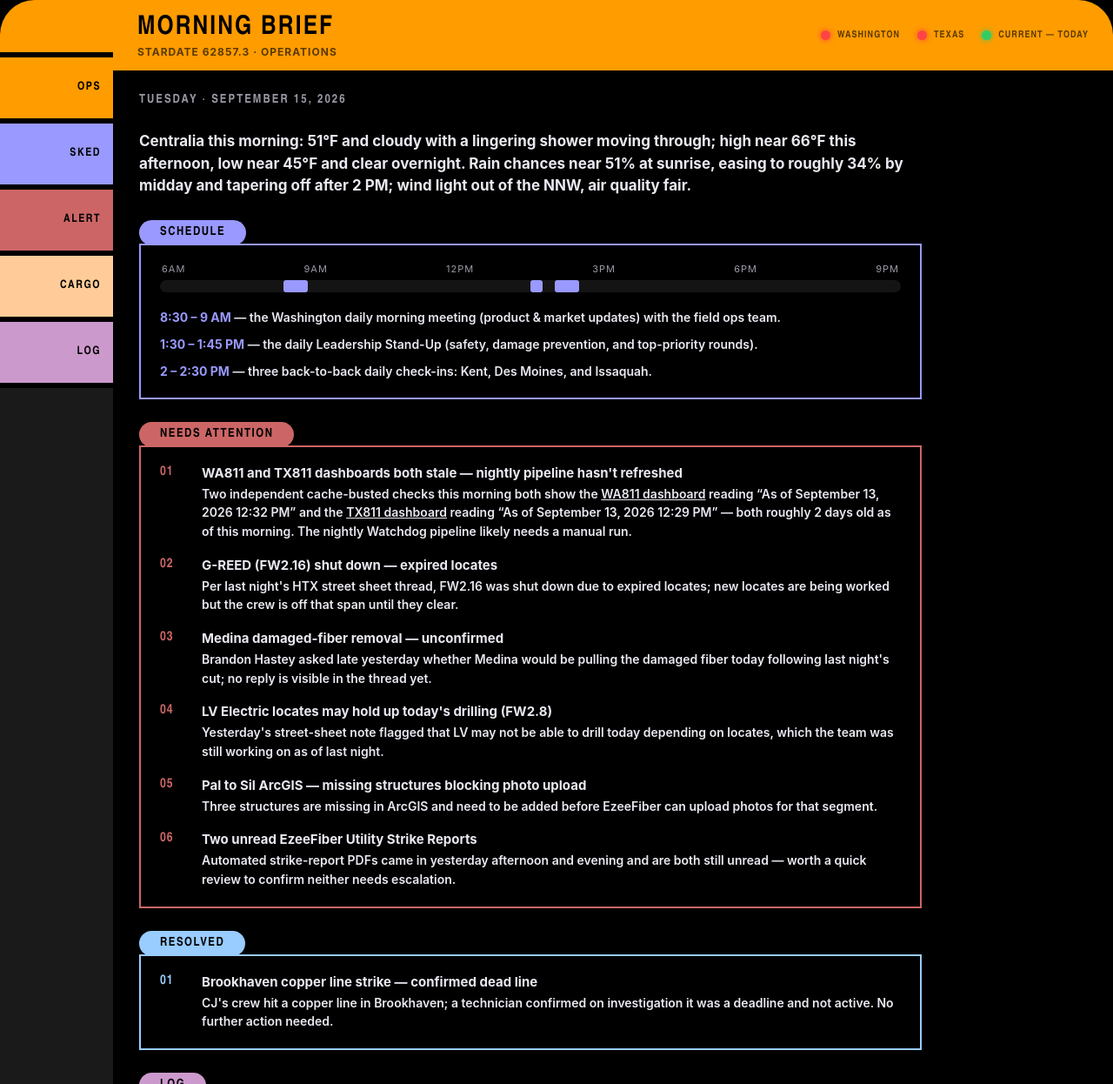
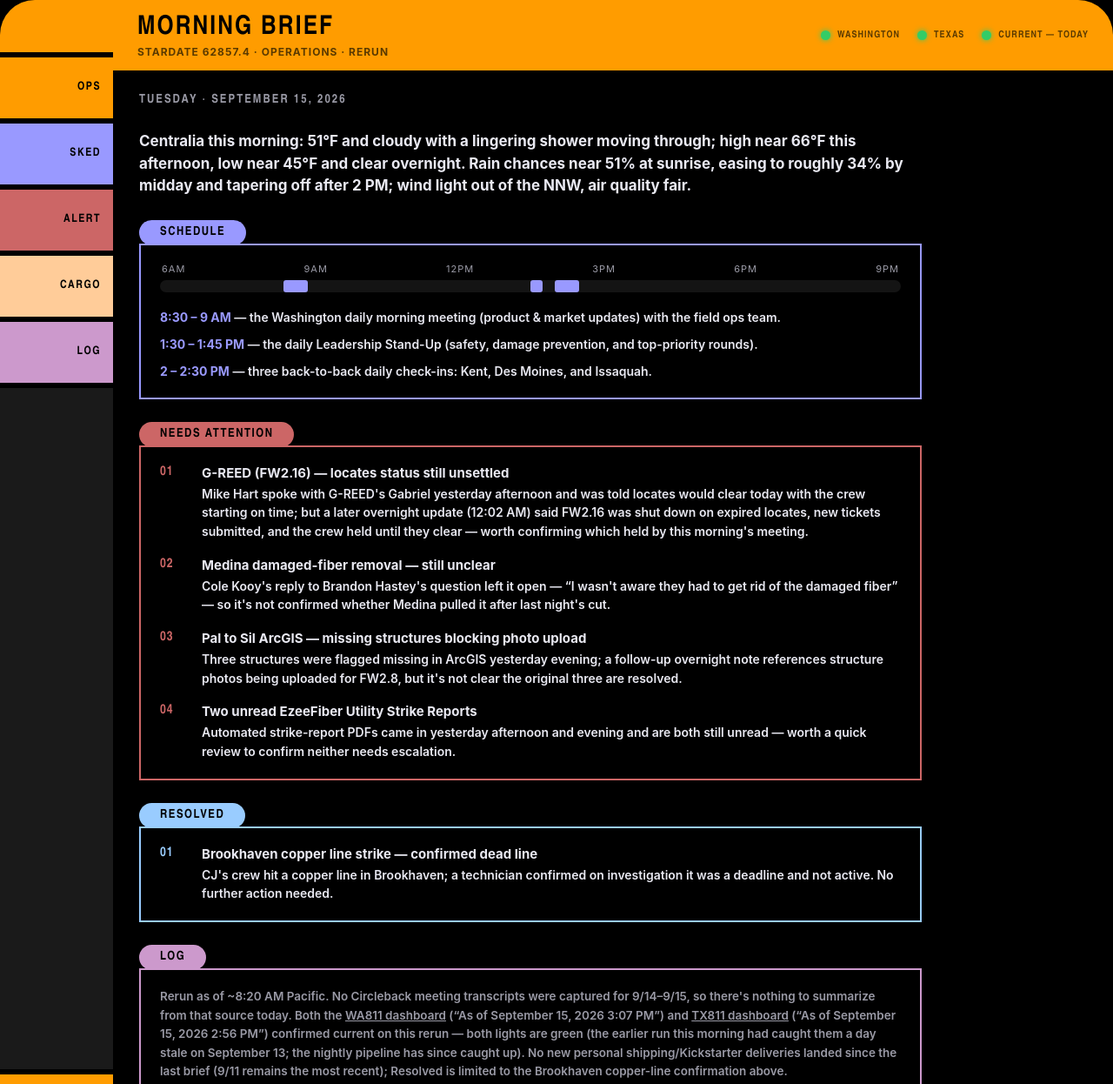
Before and after one commit to markricemho-commits/DailyOpsBriefing, a plain HTML site: page index.html in a window 1280 px wide. Shown: the top 1246 px of the page at 87% size. Drawn offline with Linux system fonts and the light colour scheme.

Commit message:
Morning Brief 2026-09-15 rerun

```diff
--- a/index.html
+++ b/index.html
@@ -282,15 +282,15 @@
     <div class="topbar">
       <div class="topbar-left">
         <div class="topbar-title display">Morning Brief</div>
-        <div class="topbar-stardate">Stardate 62857.3 · Operations</div>
+        <div class="topbar-stardate">Stardate 62857.4 · Operations · Rerun</div>
       </div>
       <div class="status-lights">
         <div class="light-item">
-          <span class="light red"></span>
+          <span class="light green"></span>
           <span class="light-label display">Washington</span>
         </div>
         <div class="light-item">
-          <span class="light red"></span>
+          <span class="light green"></span>
           <span class="light-label display">Texas</span>
         </div>
         <div class="light-item">
@@ -334,40 +334,26 @@
             <li class="item">
               <div class="item-tag">01</div>
               <div class="item-body">
-                <div class="item-title">WA811 and TX811 dashboards both stale &mdash; nightly pipeline hasn't refreshed</div>
-                <div class="item-sentence">Two independent cache-busted checks this morning both show the <a href="https://markricemho-commits.github.io/wa811-dashboard/" style="color:inherit;text-decoration:underline;">WA811 dashboard</a> reading &ldquo;As of September 13, 2026 12:32 PM&rdquo; and the <a href="https://markricemho-commits.github.io/tx811-dashboard/" style="color:inherit;text-decoration:underline;">TX811 dashboard</a> reading &ldquo;As of September 13, 2026 12:29 PM&rdquo; &mdash; both roughly 2 days old as of this morning. The nightly Watchdog pipeline likely needs a manual run.</div>
+                <div class="item-title">G-REED (FW2.16) &mdash; locates status still unsettled</div>
+                <div class="item-sentence">Mike Hart spoke with G-REED's Gabriel yesterday afternoon and was told locates would clear today with the crew starting on time; but a later overnight update (12:02 AM) said FW2.16 was shut down on expired locates, new tickets submitted, and the crew held until they clear &mdash; worth confirming which held by this morning's meeting.</div>
               </div>
             </li>
             <li class="item">
               <div class="item-tag">02</div>
               <div class="item-body">
-                <div class="item-title">G-REED (FW2.16) shut down &mdash; expired locates</div>
-                <div class="item-sentence">Per last night's HTX street sheet thread, FW2.16 was shut down due to expired locates; new locates are being worked but the crew is off that span until they clear.</div>
+                <div class="item-title">Medina damaged-fiber removal &mdash; still unclear</div>
+                <div class="item-sentence">Cole Kooy's reply to Brandon Hastey's question left it open &mdash; &ldquo;I wasn't aware they had to get rid of the damaged fiber&rdquo; &mdash; so it's not confirmed whether Medina pulled it after last night's cut.</div>
               </div>
             </li>
             <li class="item">
               <div class="item-tag">03</div>
               <div class="item-body">
-                <div class="item-title">Medina damaged-fiber removal &mdash; unconfirmed</div>
-                <div class="item-sentence">Brandon Hastey asked late yesterday whether Medina would be pulling the damaged fiber today following last night's cut; no reply is visible in the thread yet.</div>
+                <div class="item-title">Pal to Sil ArcGIS &mdash; missing structures blocking photo upload</div>
+                <div class="item-sentence">Three structures were flagged missing in ArcGIS yesterday evening; a follow-up overnight note references structure photos being uploaded for FW2.8, but it's not clear the original three are resolved.</div>
               </div>
             </li>
             <li class="item">
               <div class="item-tag">04</div>
-              <div class="item-body">
-                <div class="item-title">LV Electric locates may hold up today's drilling (FW2.8)</div>
-                <div class="item-sentence">Yesterday's street-sheet note flagged that LV may not be able to drill today depending on locates, which the team was still working on as of last night.</div>
-              </div>
-            </li>
-            <li class="item">
-              <div class="item-tag">05</div>
-              <div class="item-body">
-                <div class="item-title">Pal to Sil ArcGIS &mdash; missing structures blocking photo upload</div>
-                <div class="item-sentence">Three structures are missing in ArcGIS and need to be added before EzeeFiber can upload photos for that segment.</div>
-              </div>
-            </li>
-            <li class="item">
-              <div class="item-tag">06</div>
               <div class="item-body">
                 <div class="item-title">Two unread EzeeFiber Utility Strike Reports</div>
                 <div class="item-sentence">Automated strike-report PDFs came in yesterday afternoon and evening and are both still unread &mdash; worth a quick review to confirm neither needs escalation.</div>
@@ -398,7 +384,7 @@
         <div class="panel-header display" style="background:var(--purple);">Log</div>
         <div class="panel-box" style="border-color:var(--purple);">
           <div class="status-line" style="border-bottom:none;padding-bottom:0;margin-bottom:0;">
-            No Circleback meeting transcripts were captured for 9/14&ndash;9/15, so there's nothing to summarize from that source today. Both the WA811 and TX811 dashboards read &ldquo;As of September 13&rdquo; on two independent cache-busted fetches this morning (headers confirmed a fresh edge response, not a cached hit), so both lights are red &mdash; see item 01 above. No new personal shipping/Kickstarter deliveries landed since the last brief (9/11 remains the most recent); Resolved is limited to the Brookhaven copper-line confirmation above.
+            Rerun as of ~8:20 AM Pacific. No Circleback meeting transcripts were captured for 9/14&ndash;9/15, so there's nothing to summarize from that source today. Both the <a href="https://markricemho-commits.github.io/wa811-dashboard/" style="color:inherit;text-decoration:underline;">WA811 dashboard</a> (&ldquo;As of September 15, 2026 3:07 PM&rdquo;) and <a href="https://markricemho-commits.github.io/tx811-dashboard/" style="color:inherit;text-decoration:underline;">TX811 dashboard</a> (&ldquo;As of September 15, 2026 2:56 PM&rdquo;) confirmed current on this rerun &mdash; both lights are green (the earlier run this morning had caught them a day stale on September 13; the nightly pipeline has since caught up). No new personal shipping/Kickstarter deliveries landed since the last brief (9/11 remains the most recent); Resolved is limited to the Brookhaven copper-line confirmation above.
           </div>
         </div>
       </div>
```
